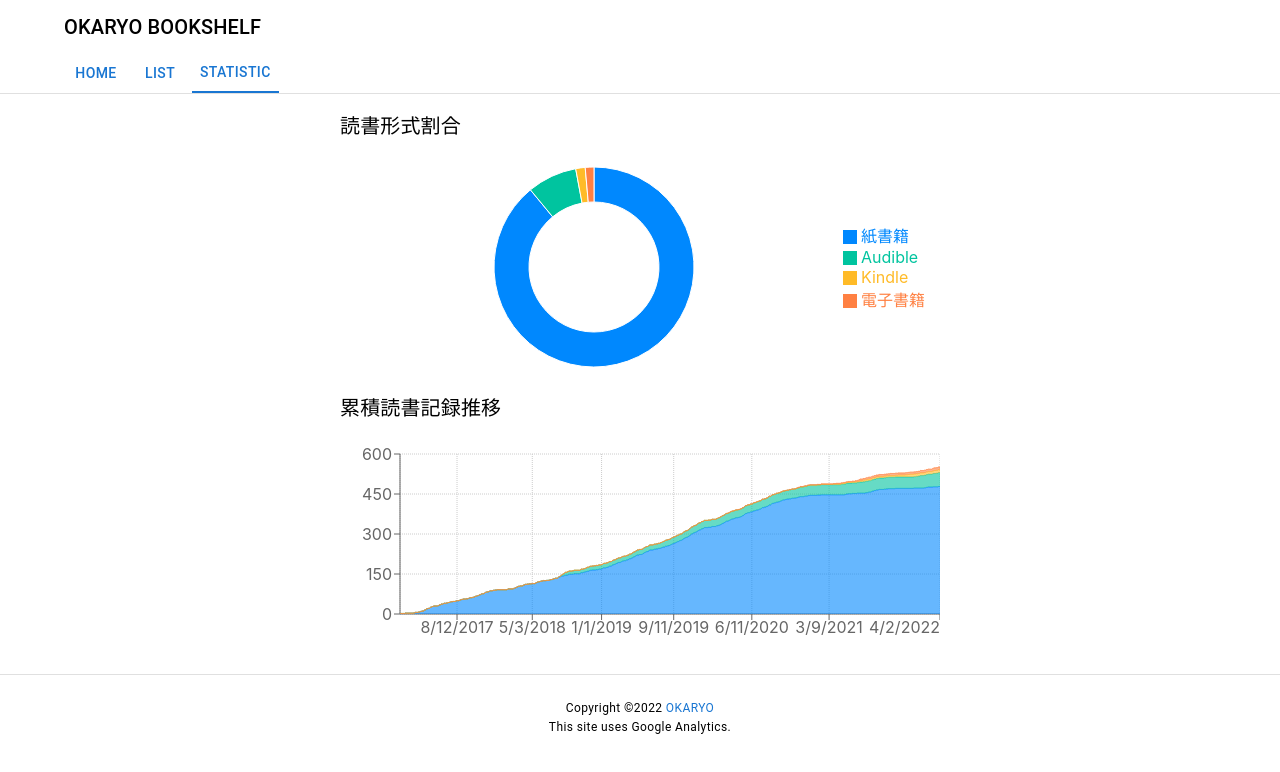
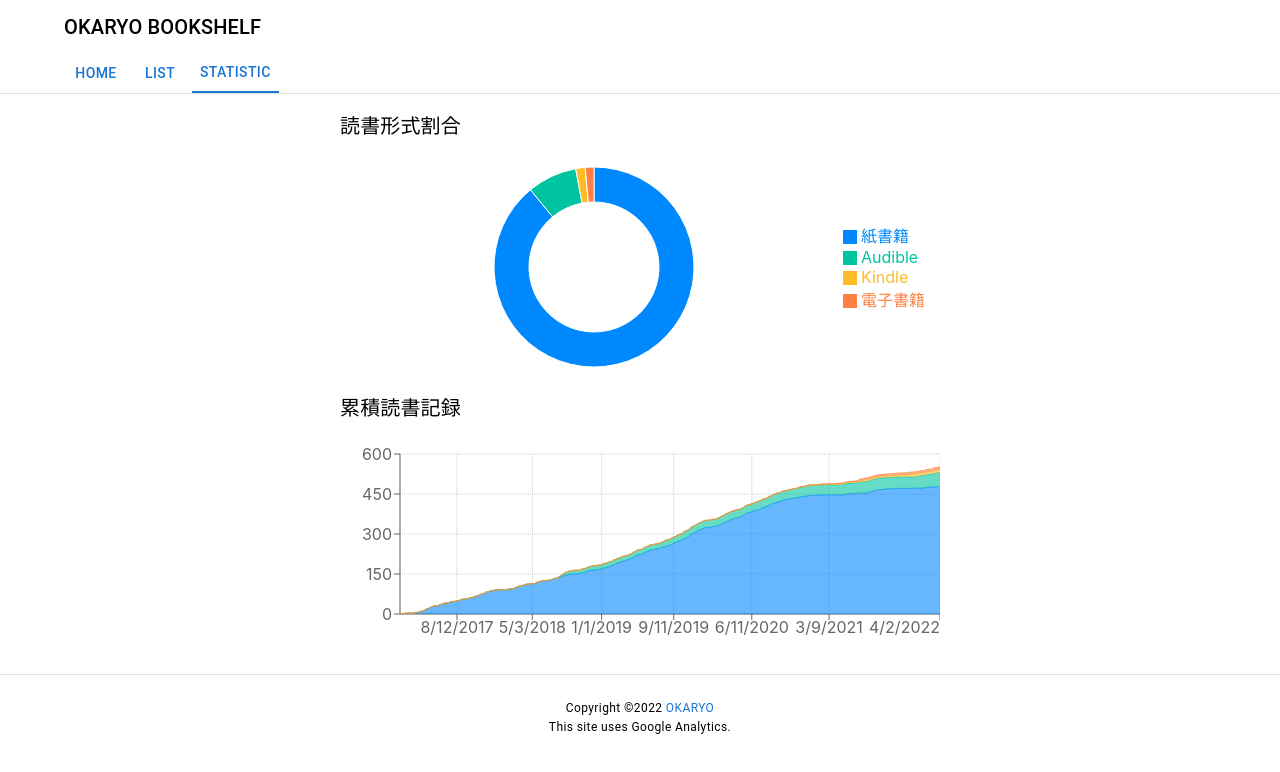
Before and after one commit to okaryo/book.okaryo.io, a Next.js app: page /statistic in a window 1280 px wide. Shown: the top 772 px of the page. Built offline with nearby package versions, Linux system fonts and the light colour scheme.

Commit message:
[modify] header name

```diff
--- a/src/components/statistics/StackedProgressChart.tsx
+++ b/src/components/statistics/StackedProgressChart.tsx
@@ -46,7 +46,7 @@ const StackedProgressChart = () => {
 
   return (
     <Box sx={{height: 250}}>
-      <Typography variant='h6' component='h6'>累積読書記録推移</Typography>
+      <Typography variant='h6' component='h6'>累積読書記録</Typography>
       <ResponsiveContainer width='100%' height='100%'>
         <AreaChart
           width={500}
```
